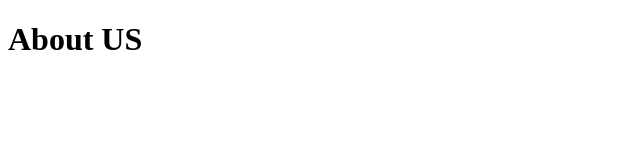
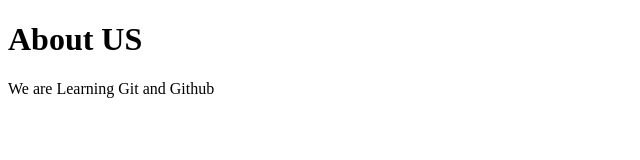
Before and after one commit to Chandu-909/Git_Learning, a plain HTML site: page about.html in a window 1280 px wide. Shown: the whole page, without its empty margins (0-640 px from the left). Drawn offline with Linux system fonts and the light colour scheme.

Commit message:
Update about.html

```diff
--- a/about.html
+++ b/about.html
@@ -7,5 +7,6 @@
 </head>
 <body>
     <h1>About US</h1>
+    <p>We are Learning Git and Github</p>
 </body>
 </html>
```
